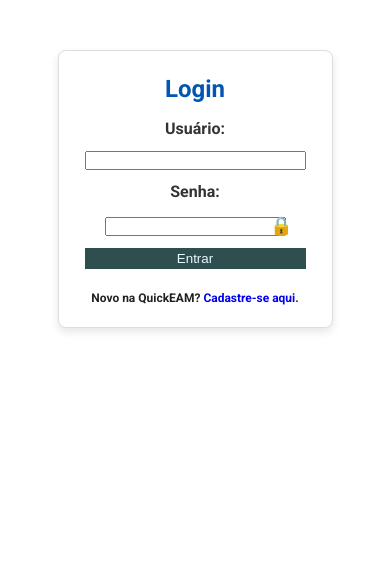
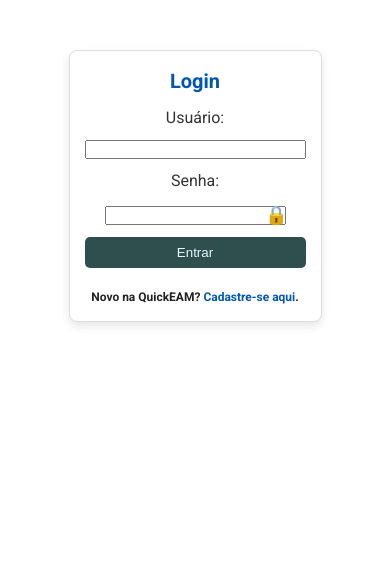
Before and after one commit to mayconfp/Quick.EAM_project, a Django app: template usuarios/templates/usuarios/login.html in a window 390 px wide. Shown: the part 67-635 px from the top of the page. Run offline with Django 5.2, Linux system fonts and the light colour scheme; the template is opened without the code that fills it, so the values that code supplies are empty; tables that the repository leaves empty hold one stand-in row (values such as "Sample post"); a database or web service that is not in the repository returns one stand-in record (values such as "Sample title"); data that the repository does not hold is empty.

Commit message:
Atualizações

```diff
--- a/usuarios/static/css/login.css
+++ b/usuarios/static/css/login.css
@@ -1,27 +1,19 @@
-body{
+body {
     font-family: 'Roboto', sans-serif;
-     font-size: 16px;
-     color: #333;
+    font-size: 16px;
+    color: #333;
     line-height: 1.5;
 }
 
-
-
-.login{
-   max-width: 300px;
-    margin: 50px auto; /* Centraliza horizontalmente */
+.login {
+    max-width: 400px;
+    margin: 50px auto;
     padding: 20px 26px;
-    background-color: #fff; /* Fundo branco para contraste */
+    background-color: #fff;
     border: 1px solid #ddd;
     border-radius: 8px;
     box-shadow: 0 4px 8px rgba(0, 0, 0, 0.1);
     text-align: center;
-
-}
-
-.login .label{
-    font-weight: bold;
-    display: block;
 }
 
 .login h1 {
@@ -36,8 +28,8 @@
     font-size: 12px;
     font-weight: 700;
     text-align: center;
-    color: #222222;
-    margin-top : 20px;
+    color: #222;
+    margin-top: 20px;
 }
 
 .login form {
@@ -45,38 +37,30 @@
     flex-direction: column;
     gap: 10px;
 }
+
 .login button {
     background-color: darkslategray;
     color: #e6f7ff;
-    cursor: pointer !important;
-    border: none; /* Remove bordas padrão */
-    margin: 0; /* Remove margem padrão */
-    padding: 3px;
-    box-shadow: none; /* Remove sombra padrão */
-    outline: none; /* Remove o contorno padrão ao focar */
+    cursor: pointer;
+    border: none;
+    padding: 10px;
+    border-radius: 5px;
     transition: background-color 0.3s ease, transform 0.1s ease;
+}
+
+.login button:hover {
+    background-color: #004d40;
 }
 
 .login a {
     text-decoration: none;
+    color: #0056b3;
 }
 
 .login a:hover {
     text-decoration: underline;
     color: green;
-
 }
-
-.login label{
-    font-weight: bold;
-    display: block;
-}
-
-.login button:active {
-    /* Animação leve ao pressionar o botão */
-    transform: scale(0.95); /* Reduz o tamanho levemente */
-}
-
 
 .password-container {
     position: relative;
@@ -98,3 +82,19 @@
     cursor: pointer;
     font-size: 18px;
 }
+
+/* Responsividade */
+@media (max-width: 768px) {
+    .login {
+        max-width: 90%;
+        padding: 15px;
+    }
+
+    .login h1 {
+        font-size: 20px;
+    }
+
+    .login button {
+        padding: 8px;
+    }
+}
--- a/usuarios/templates/usuarios/chat.html
+++ b/usuarios/templates/usuarios/chat.html
@@ -61,7 +61,7 @@
                         <form method="post" action="{% url 'editar_titulo' current_session.id %}"
                               class="edit-title-form">
                             {% csrf_token %}
-                            <input type="text" name="new_title" placeholder="Novo título..." required>
+                            <input type="text" name="new_title" placeholder="Novo título..." required autocomplete="off">
                             <button type="submit" class="save-btn">Salvar</button>
                         </form>
                         <form method="post" action="{% url 'excluir_chat' current_session.id %}"
@@ -70,6 +70,8 @@
                             <button type="submit" class="delete-btn"
                                     onclick="return confirm('Tem certeza que deseja excluir esta conversa?')">
                                 Excluir
+
+
                             </button>
                         </form>
                     </div>
```
Also changed, not shown: usuarios/static/css/cadastro.css (+68 -24 lines), usuarios/views.py (+3 -6 lines), usuarios/static/css/chat.css (line endings or trailing spaces).
